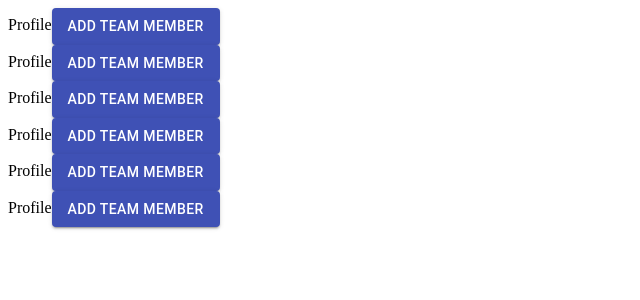
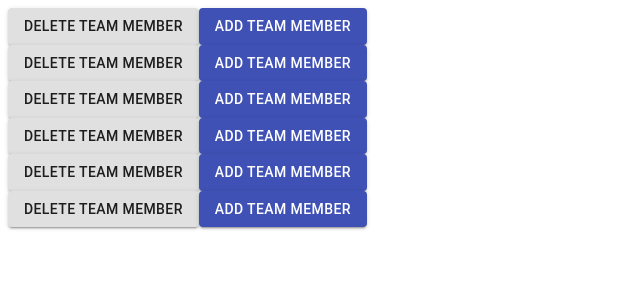
Before and after one commit to Terence1991/hawesMagicTeam, a React (Create React App) app: page / in a window 1280 px wide. Shown: the top 300 px of the page, without its empty margins (0-640 px from the left). Built offline with nearby package versions, Linux system fonts and the light colour scheme.

Commit message:
deleted added

```diff
--- a/src/App.js
+++ b/src/App.js
@@ -72,7 +72,7 @@ if (!clientsTeam) {
      throw new Error('Team Member does not Exist or has already been d')
 }
 
-const memberIndex = clientsTeam.IndexOf(dreamTeam[uuid]);
+const memberIndex = clientsTeam.indexOf(dreamTeam[uuid]);
 
 if (memberIndex === -1) {
     throw new Error('Member is not part of team')
--- a/src/Profile.js
+++ b/src/Profile.js
@@ -9,8 +9,10 @@ export class Profile extends React.Component {
         console.log(this.props)
         return (
             <div>
-                Profile
-                <Button onClick={this.props.clientselection} className='AddButton 'variant="contained" color="primary">
+                <Button onClick={this.props.deleteteam} className='deleteButton' variant='contained' color="red">
+                    Delete Team Member
+                </Button>
+                <Button onClick={this.props.clientselection} className='addButton 'variant="contained" color="primary">
                     Add Team Member
                 </Button>
             </div>
```
